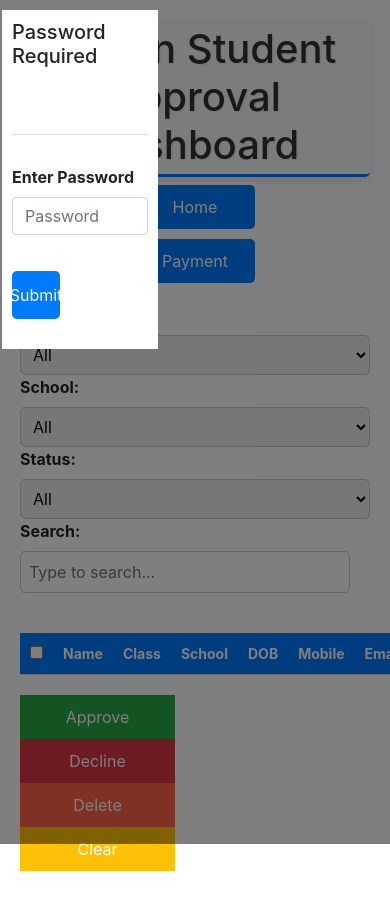
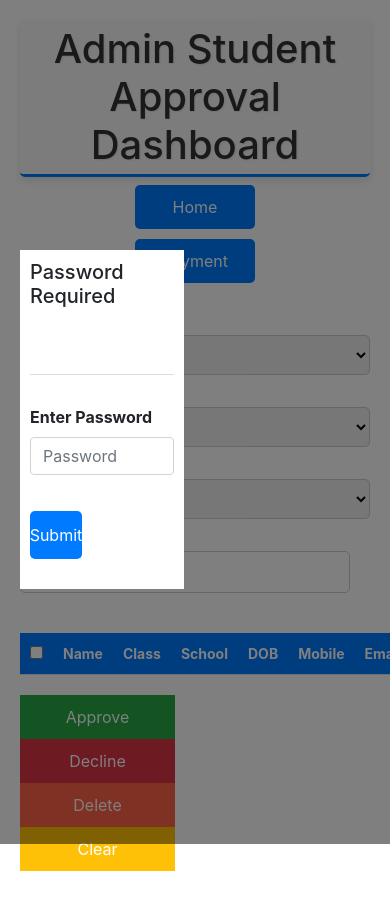
Before and after one commit to rahulkrddd/KP01, a website: page public/admin.html in a window 390 px wide. Shown: the top 910 px of the page. Drawn offline with nearby package versions, Linux system fonts and the light colour scheme; no server answers.

Commit message:
Update admin.css

```diff
--- a/public/styles/admin.css
+++ b/public/styles/admin.css
@@ -479,13 +479,14 @@ h1:hover {
     margin-top: 10px;
 }
 
+
 /* Mobile-specific styles */
 @media (max-width: 768px) {
     .popup-content {
         position: absolute; /* Position relative to the parent .popup-overlay */
-        top: 10px;
-        left: 2px;
-        width: 40%; /* Set width to 25% */
+        top: 250px;
+        left: 20px;
+        width: 42%; /* Set width to 25% */
         max-width: none; /* Remove the max-width restriction */
         border-radius: 0; /* Optional: Remove border-radius for a more square look */
         box-shadow: none; /* Optional: Remove box-shadow for a cleaner look */
```
